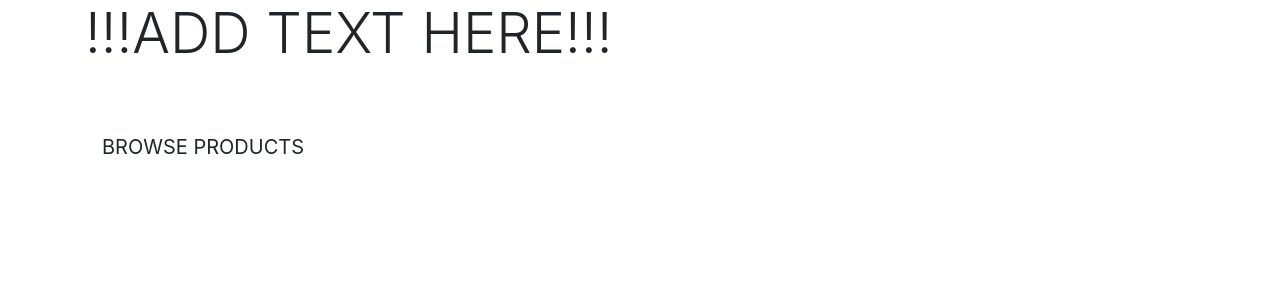
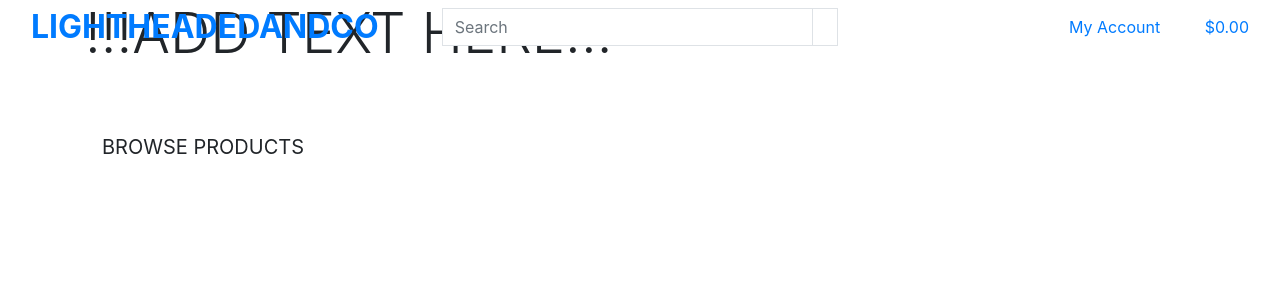
Before and after one commit to JoeOrtiz1995/Lightheadedandco, a Django app: page / in a window 1280 px wide. Shown: the top 300 px of the page. Run offline with Django 3.2, Linux system fonts and the light colour scheme.

Commit message:
Add initial structure to homepage

```diff
--- a/templates/base.html
+++ b/templates/base.html
@@ -2,6 +2,7 @@
 
 <!doctype html>
 <html lang="en">
+
 <head>
   <!-- Required meta tags -->
   {% block meta %}
@@ -15,7 +16,8 @@
 
   <!-- Bootstrap CSS -->
   {% block corecss %}
-    <link rel="stylesheet" href="https://cdn.jsdelivr.net/npm/bootstrap@4.6.2/dist/css/bootstrap.min.css" integrity="sha384-xOolHFLEh07PJGoPkLv1IbcEPTNtaed2xpHsD9ESMhqIYd0nLMwNLD69Npy4HI+N" crossorigin="anonymous">
+  <link rel="stylesheet" href="https://cdn.jsdelivr.net/npm/bootstrap@4.6.2/dist/css/bootstrap.min.css"
+    integrity="sha384-xOolHFLEh07PJGoPkLv1IbcEPTNtaed2xpHsD9ESMhqIYd0nLMwNLD69Npy4HI+N" crossorigin="anonymous">
   {% endblock %}
 
   {% block extra_css %}
@@ -24,9 +26,14 @@
   <!-- Optional JavaScript; -->
   <!-- Option 2: Separate Popper and Bootstrap JS -->
   {% block corejs %}
-    <script src="https://cdn.jsdelivr.net/npm/jquery@3.5.1/dist/jquery.min.js" integrity="sha256-9/aliU8dGd2tb6OSsuzixeV4y/faTqgFtohetphbbj0=" crossorigin="anonymous"></script>
-    <script src="https://cdn.jsdelivr.net/npm/popper.js@1.16.1/dist/umd/popper.min.js" integrity="sha384-9/reFTGAW83EW2RDu2S0VKaIzap3H66lZH81PoYlFhbGU+6BZp6G7niu735Sk7lN" crossorigin="anonymous"></script>
-    <script src="https://cdn.jsdelivr.net/npm/bootstrap@4.6.2/dist/js/bootstrap.min.js" integrity="sha384-+sLIOodYLS7CIrQpBjl+C7nPvqq+FbNUBDunl/OZv93DB7Ln/533i8e/mZXLi/P+" crossorigin="anonymous"></script>
+  <script src="https://cdn.jsdelivr.net/npm/jquery@3.5.1/dist/jquery.min.js"
+    integrity="sha256-9/aliU8dGd2tb6OSsuzixeV4y/faTqgFtohetphbbj0=" crossorigin="anonymous"></script>
+  <script src="https://cdn.jsdelivr.net/npm/popper.js@1.16.1/dist/umd/popper.min.js"
+    integrity="sha384-9/reFTGAW83EW2RDu2S0VKaIzap3H66lZH81PoYlFhbGU+6BZp6G7niu735Sk7lN" crossorigin="anonymous">
+  </script>
+  <script src="https://cdn.jsdelivr.net/npm/bootstrap@4.6.2/dist/js/bootstrap.min.js"
+    integrity="sha384-+sLIOodYLS7CIrQpBjl+C7nPvqq+FbNUBDunl/OZv93DB7Ln/533i8e/mZXLi/P+" crossorigin="anonymous">
+  </script>
   {% endblock %}
 
   {% block extra_js %}
@@ -36,7 +43,69 @@
 </head>
 
 <body>
-    <header class="container-fluid fixed-top"></header>
+  <header class="container-fluid fixed-top">
+    <div class="row">
+      <div class="col-12 col-lg-4 my-auto py-1 py-lg-0 text-center text-lg-left text-uppercase">
+        <a href="{% url 'home' %}" class="nav-link main-logo-link">
+          <h2 class="logo-font text-black my-0"><strong>Lightheadedandco</strong></h2>
+        </a>
+      </div>
+
+      <div class="col-12 col-lg-4 my-auto py-1 py-lg-0">
+        <form method="GET" action="">
+          <div class="input-group w-100">
+            <input class="form-control border border-black rounded-0" type="text" name="q" placeholder="Search">
+            <div class="input-group-append">
+              <button class="form-control btn btn-black border border-black rounded-0" type="submit">
+                <span class="icon">
+                  <i class="fas fa-search"></i>
+                </span>
+              </button>
+            </div>
+          </div>
+        </form>
+      </div>
+
+      <div class="col-12 col-lg-4 my-auto py-1 py-lg-0">
+        <ul class="list-inline list-unstyled text-center text-lg-right my-0">
+          <li class="list-inline-item dropdown">
+            <a class="text-black nav-link" href="#" id="user-options" data-toggle="dropdown" aria-haspopup="true"
+              aria-expanded="false">
+              <div class="text-center">
+                <div><i class="fas fa-user fa-lg"></i></div>
+                <p class="my-0">My Account</p>
+              </div>
+            </a>
+            <div class="dropdown-menu border-0" aria-labelledby="user-options">
+              {% if request.user.is_authenticated %}
+              {% if request.user.is_superuser %}
+              <a href="" class="dropdown-item">Product Management</a>
+              {% endif %}
+              <a href="" class="dropdown-item">My Profile</a>
+              <a href="{% url 'account_logout' %}" class="dropdown-item">Logout</a>
+              {% else %}
+              <a href="{% url 'account_signup' %}" class="dropdown-item">Register</a>
+              <a href="{% url 'account_login' %}" class="dropdown-item">Login</a>
+              {% endif %}
+          </li>
+          <li class="list-inline-item">
+            <a class="{% if grand_total %}text-info font-weight-bold{% else %}text-black{% endif %} nav-link" href="">
+              <div class="text-center">
+                <div><i class="fas fa-shopping-bag fa-lg"></i></div>
+                <p class="my-0">
+                  {% if grand_total %}
+                  ${{ grand_total|floatformat:2 }}
+                  {% else %}
+                  $0.00
+                  {% endif %}
+                </p>
+              </div>
+            </a>
+          </li>
+        </ul>
+      </div>
+    </div>
+  </header>
 
   {% if messages %}
   <div class="message-container"></div>
```
Lines whose indentation alone changed are shown as unchanged.
